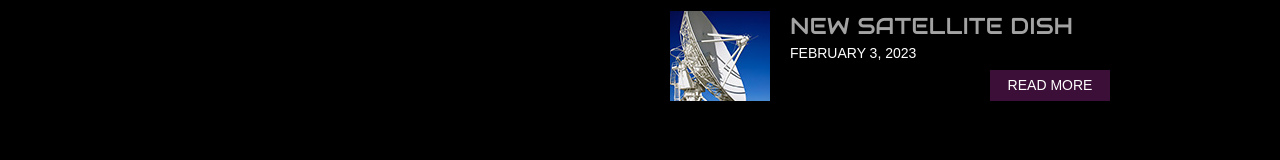
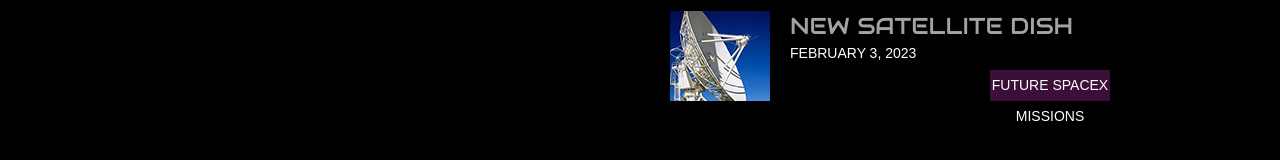
Before and after one commit to JediKoder/JediKoder.github.io, a plain HTML site: page index.html in a window 1280 px wide. Shown: the part 1259-1419 px from the top of the page. Drawn offline with Linux system fonts and the light colour scheme.

Commit message:
Update index.html

```diff
--- a/index.html
+++ b/index.html
@@ -111,7 +111,7 @@
 									<a href="blog.html"><img src="images/new-satellitedish.jpg" alt=""></a>
 									<h1>NEW SATELLITE DISH</h1>
 									<span>FEBRUARY 3, 2023</span>
-									<a href="blog.html" class="more">Read More</a>
+									<a href="https://spacexstats.com/missions/future" class="more">Future SpaceX Missions</a>
 								</li>
 							</ul>
 						</li>
```
